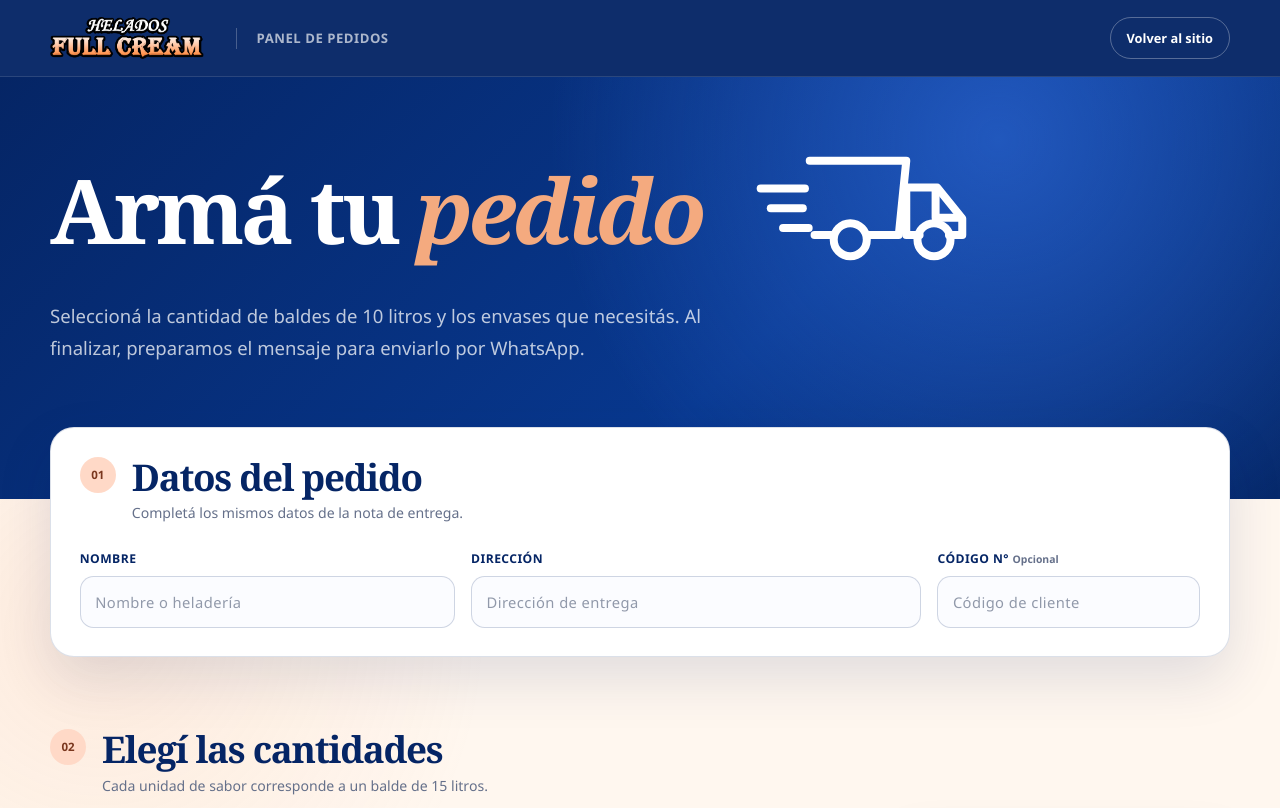
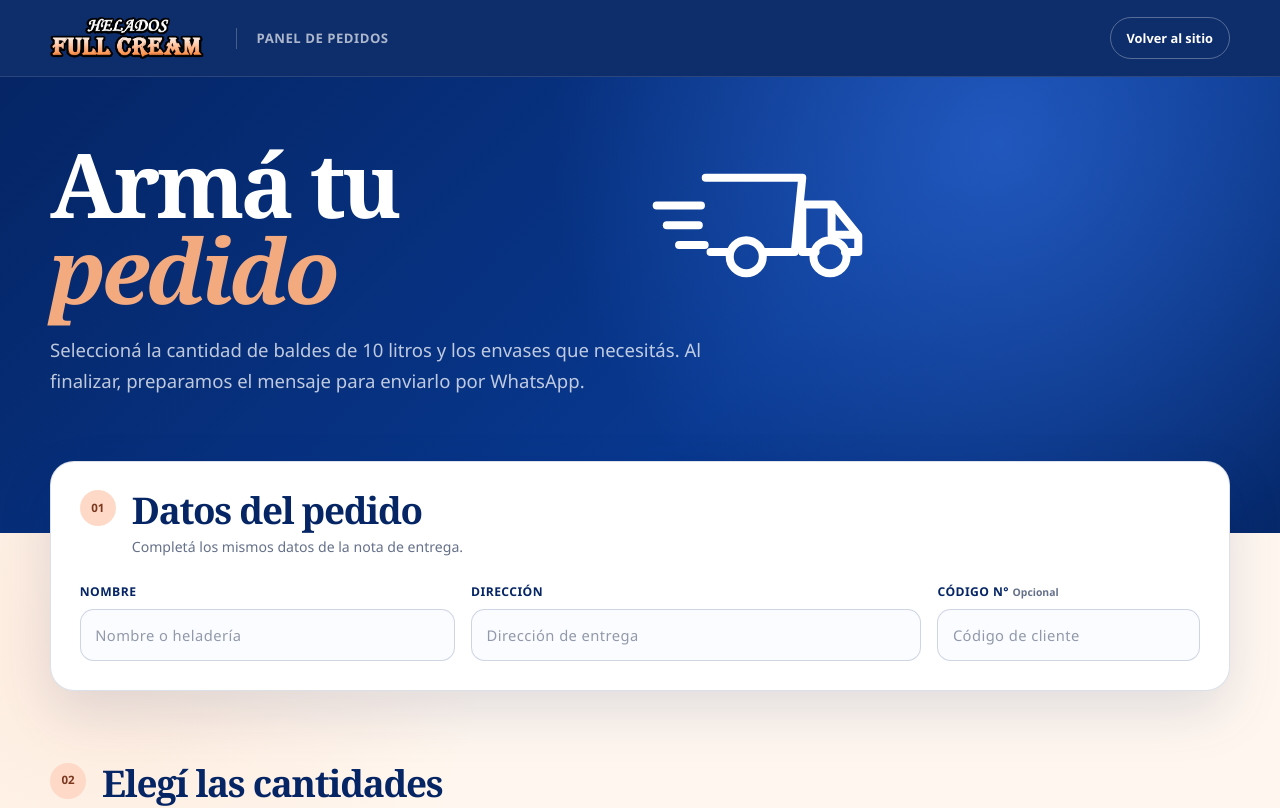
Before and after one commit to cartoonmemwork-maker/Full-Cream, a Next.js app: page /pedidos in a window 1280 px wide. Shown: the top 808 px of the page. Built offline with nearby package versions, Linux system fonts and the light colour scheme.

Commit message:
Actualizar pedidos.module.css

```diff
--- a/app/pedidos/pedidos.module.css
+++ b/app/pedidos/pedidos.module.css
@@ -45,7 +45,7 @@
 
 .orderHeroHeading {
   display: grid;
-  max-width: 940px;
+  max-width: 820px;
   grid-template-columns: minmax(0, 1fr) auto;
   align-items: center;
   gap: 2rem;
@@ -67,8 +67,6 @@
 .orderTruck {
   width: clamp(10rem, 19vw, 14rem);
   height: auto;
-  flex: 0 0 auto;
-  margin-right: 1rem;
   color: white;
   animation: order-truck-arrival 650ms cubic-bezier(0.22, 1, 0.36, 1) 100ms both;
 }
@@ -619,7 +617,6 @@
 
   .orderTruck {
     width: clamp(6.2rem, 28vw, 8rem);
-    margin-right: 0.25rem;
   }
 
   .customerCard {
@@ -713,7 +710,6 @@
 
 @media (max-width: 390px) {
   .orderHeroHeading {
-    grid-template-columns: minmax(0, 1fr) auto;
     gap: 0.25rem;
   }
 
@@ -723,7 +719,6 @@
 
   .orderTruck {
     width: clamp(6.2rem, 29vw, 7rem);
-    margin-right: 0;
   }
 
   .cardHeading,
```
